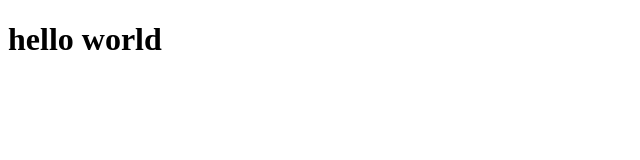
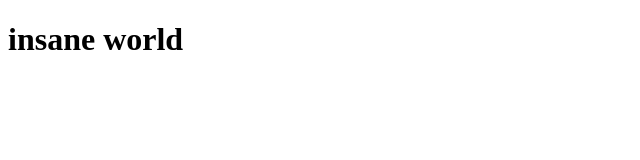
Before and after one commit to dhia-bf/WebApp, a plain HTML site: page index.html in a window 1280 px wide. Shown: the whole page, without its empty margins (0-640 px from the left). Drawn offline with Linux system fonts and the light colour scheme.

Commit message:
update code

```diff
--- a/index.html
+++ b/index.html
@@ -6,6 +6,6 @@
     <title>Document</title>
   </head>
   <body>
-    <h1>hello world</h1>
+    <h1>insane world</h1>
   </body>
 </html>
```
